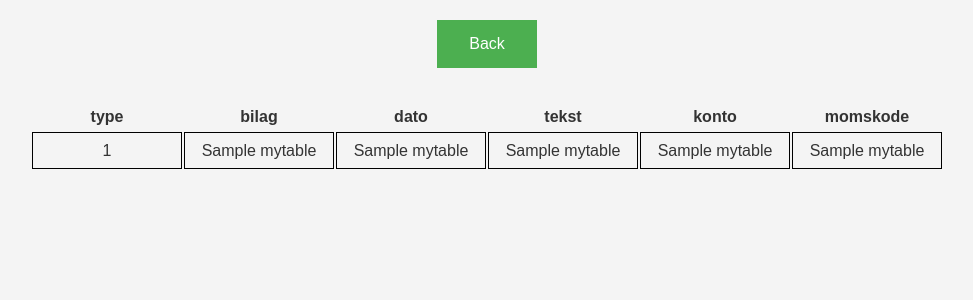
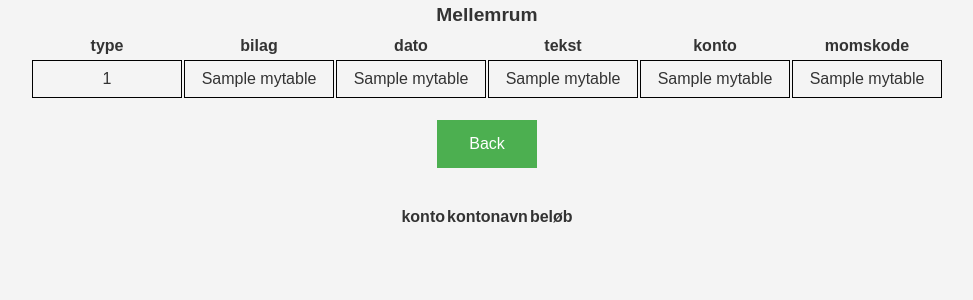
Before and after one commit to KristianMeier/selskab_tb_pythong_flask, a Flask app: page /min_data in a window 1280 px wide. Shown: the top 300 px of the page, without its empty margins (153-1126 px from the left). Run offline with Flask 2, Linux system fonts and the light colour scheme; tables that the repository leaves empty hold one stand-in row (values such as "Sample post"); a database or web service that is not in the repository returns one stand-in record (values such as "Sample title"); lists and menus that the app fills with data are empty; some libraries are stand-ins or nearby versions.

Commit message:
Add files via upload

```diff
--- a/app.py
+++ b/app.py
@@ -53,6 +53,13 @@
     return render_template('min_data.html', data=data)
 
 
+@app.route('/min_data')
+def min_data2():
+    mycursor.execute("SELECT * from TB_Dinero6 limit 10;")
+    data2 = mycursor.fetchall()
+    return render_template('min_data.html', data=data2)
+
+
 @app.route('/submit', methods=['POST'])
 def submit():
     if request.method == 'POST':
--- a/templates/min_data.html
+++ b/templates/min_data.html
@@ -31,6 +31,26 @@
             </tr>
         {% endfor %}
     </tbody>
+
+    <p style="font-size: 1.2rem"><b> Mellemrum</b></p>
+
+    <table class="center">
+        <thead>
+            <tr>
+                <th>konto</th>
+                <th>kontonavn</th>
+                <th>beløb</th>
+            </tr>
+        </thead>
+    <tbody>
+     {% for row in data2 %}
+            <tr>
+                <td>{{row[0]}}</td>
+                <td>{{row[1]}}</td>
+                <td>{{row[2]}}</td>
+            </tr>
+        {% endfor %}
+    </tbody>
     <div class="container">
     <form action="/">
     	<input type="submit" value="Back" class="button"/>
```
